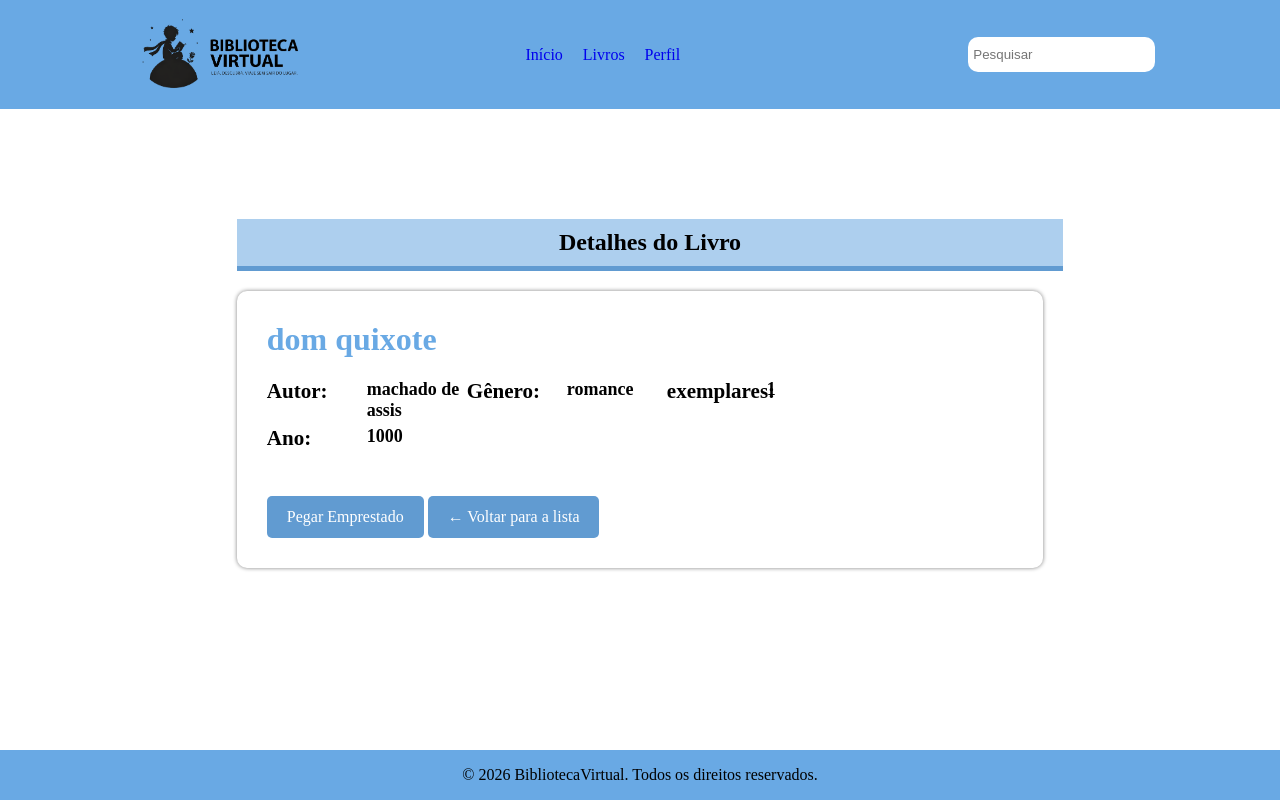
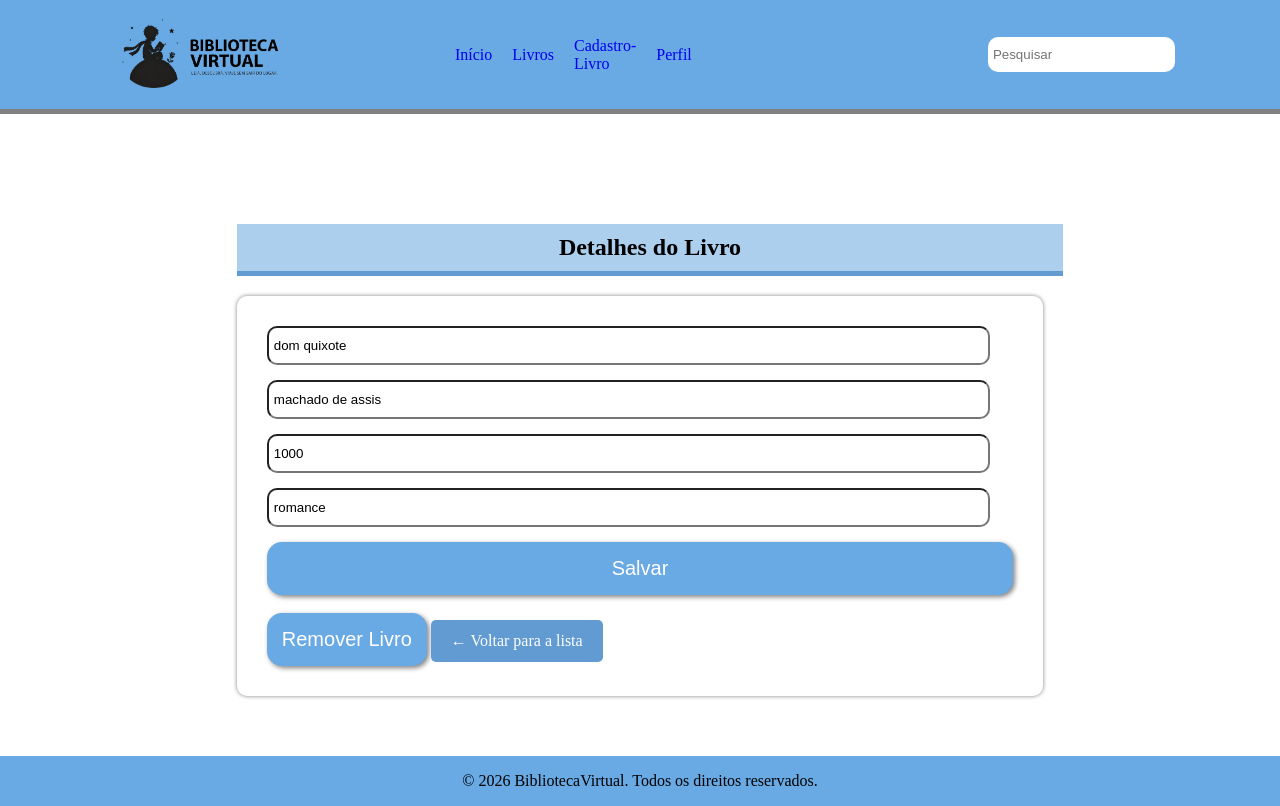
Before and after one commit to Mdrs-Arthur/projeto3b, a Flask app: page /detalhe/1 in a window 1280 px wide. Run offline with Flask 3, Linux system fonts and the light colour scheme; a user stored in the database is signed in; data comes from the database, SQL or seed files in the repository; both versions use the stored data as it was after the commit.

Commit message:
Criei uma função para excluir exemplares, adicionei a criação de um usuario no seed, fiz alterações no uso do exigir_login, adicionei a necessidade de ser adm para cadastrar livro, e criei a rota para excluir e editar livros. Também fiz algumas alterações necessarias em alguns arquivos HTML.

```diff
--- a/Templates/base.html
+++ b/Templates/base.html
@@ -20,6 +20,9 @@
                     <nav>
                         <a href="{{url_for('index')}}">Início</a>
                         <a href="{{ url_for('livro.livros' ) }}">Livros</a>
+                        {% if session['usuario_nome'] == 'Adm' %}
+                            <a href="{{ url_for('livro.cadastrar_livro' ) }}">Cadastro-Livro</a>
+                        {% endif %}
                         {% if 'usuario_id' in session %}
                             <a href="{{ url_for('auth.perfil' ) }}">Perfil</a>
                         {% else %}
@@ -32,7 +35,7 @@
 
     </header>
 
-    <div class="container">
+    <div class="flash_cont">
         {% with mensagens = get_flashed_messages(with_categories=true) %}
             {% if mensagens %}
             <div class="flash">
@@ -42,7 +45,9 @@
             </div>
             {% endif %}
         {% endwith %}
+    </div>
 
+    <div class="container">
         {% block cont %}
         {% endblock %}
     </div>
--- a/Templates/cadastro.html
+++ b/Templates/cadastro.html
@@ -9,7 +9,6 @@
             <input type="text" name="nome" placeholder="Usuario" required>
             <input type="email" name="email" placeholder="Email" required>
             <input type="password" name="senha" placeholder="Senha" required>
-            <input type="text" name="codigo_admin" placeholder="Código de administrador" id="codigo_admin">
             <button type="submit">Cadastrar</button>
         </form>
         <p>Já possui conta? <a href="{{url_for('auth.login')}}">Entrar</a></p>
--- a/blueprints/livro/Templates/detalhe_livro.html
+++ b/blueprints/livro/Templates/detalhe_livro.html
@@ -8,6 +8,23 @@
 
     <div class="detalhe-livro">
 
+        {% if session['usuario_nome'] == 'Adm' %}
+            <form method="POST" action="{{ url_for('livro.editar', id=livro.id ) }}">
+                <input type="text" name="titulo" value="{{ livro.titulo }}">
+                {% for autor in autores %}
+                    <input type="text" name="autor" value="{{ autor }}">
+                {% endfor %}
+                <input type="number" name="ano" value="{{ livro.ano }}">
+                <input type="text" name="genero" value="{{ livro.genero }}">
+                <button type="submit">Salvar</button>
+            </form>
+            <a href="{{ url_for('livro.excluir', id=livro.id ) }}">
+                <button id="del">Remover Livro</button>
+            </a>
+            <a href="{{ url_for('livro.livros') }}" class="voltar">
+                ← Voltar para a lista
+            </a>
+        {% else %}
             <div class="informacoes">
 
                 <h1>{{ livro.titulo }}</h1>
@@ -18,26 +35,30 @@
                         {% for autor in autores %}
                             <h4>{{ autor }}</h4>
                         {% endfor %}
-                    <h3>Gênero:</h3>
-                    <h4>{{ livro.genero }}</h4>
-                    <h3>exemplares:</h3>
-                    <h4>{{exemplares}}</h4>
                     </div>
                     <div class="info">
                         <h3>Ano:</h3>
                         <h4>{{ livro.ano }}</h4>
                     </div>
+                    <div class="info">
+                        <h3>Gênero:</h3>
+                        <h4>{{ livro.genero }}</h4>
                     </div>
-
+                    <div class="info">
+                        <h3>Exemplares:</h3>
+                        <h4>{{exemplares}}</h4>
+                    </div>
+                </div>
                 <a href="{{ url_for('livro.emprestimo', livro_id = livro.id ) }}" class="voltar">
                     Pegar Emprestado
                 </a>
-
                 <a href="{{ url_for('livro.livros') }}" class="voltar">
                     ← Voltar para a lista
                 </a>
 
             </div>
+        {% endif %}
+
 
     </div>
 
@@ -86,13 +107,13 @@ h2 {
 .informacao {
     display: flex;
     flex-direction: column;
-    gap: 5px;
+    gap: 15px;
     margin-bottom: 20px;
     font-size: 18px;
 }
 
 .informacao h3, h4 {
-    width: 100px;
+    width: 15%;
     margin: 0;
 }
 .info{
--- a/blueprints/livro/routes.py
+++ b/blueprints/livro/routes.py
@@ -35,6 +35,10 @@ def livros():
 
 @livro.route('/detalhe/<int:livro_id>')
 def detalhe(livro_id):
+    seguranca = exigir_login()
+    if seguranca:
+        return seguranca
+
     with SessionLocal() as secao:
         livro = buscar_l_p_id(secao, livro_id)
         autores = [autor.nome for autor in livro.autores]
@@ -43,7 +47,10 @@ def detalhe(livro_id):
 
 @livro.route('/emprestimo/<int:livro_id>')
 def emprestimo(livro_id):
-    exigir_login()
+    seguranca = exigir_login()
+    if seguranca:
+        return seguranca
+
     usuario_id = session['usuario_id']
 
     with SessionLocal() as secao:
@@ -59,8 +66,9 @@ def emprestimo(livro_id):
 
 @livro.route('/devolucao/<int:livro_id>')
 def devolucao(livro_id):
-
-    exigir_login()
+    seguranca = exigir_login()
+    if seguranca:
+        return seguranca
 
     usuario_id = session['usuario_id']
 
@@ -76,20 +84,79 @@ def devolucao(livro_id):
 
 @livro.route('/cadastrar_livro', methods=['GET', 'POST'])
 def cadastrar_livro():
-    if request.method == 'POST':
-        titulo = request.form['titulo']
-        autores = request.form['autor']
-        ano = request.form['ano']
-        genero = request.form['genero']
+    seguranca = exigir_login()
+    if seguranca:
+        return seguranca
+    with SessionLocal() as secao:
+        usuario = buscar_u_p_id(secao, usuario_id=session['usuario_id'])
+        if usuario.nome == 'Adm':
+            if request.method == 'POST':
+                titulo = request.form['titulo']
+                autores = request.form['autor']
+                ano = request.form['ano']
+                genero = request.form['genero']
 
-        with SessionLocal() as secao:
-            resultado = criar_livro(secao, titulo, ano, genero, autores)
+                resultado = criar_livro(secao, titulo, ano, genero, autores)
 
-        if resultado:
-            flash('Livro cadastrado com sucesso!')
-        else:
-            flash('Autor não encontrado!')
+                if resultado:
+                    flash('Livro cadastrado com sucesso!')
+                else:
+                    flash('Autor não encontrado!')
 
-        return redirect(url_for('livro.livros'))
+                return redirect(url_for('livro.livros'))
 
-    return render_template('cadastro_livro.html')
+            return render_template('cadastro_livro.html')
+    flash('Rota protegida para admin!')
+    return redirect(url_for('index'))
+
+@livro.route('/excluir_livro/<int:id>')
+def excluir(id):
+    seguranca = exigir_login()
+    if seguranca:
+        return seguranca
+
+    if session.get('usuario_nome') != 'Adm':
+        return redirect(url_for('index'))
+
+    with SessionLocal() as secao:
+        livro = buscar_l_p_id(secao, id)
+
+        if  livro:
+            excluir_exem(secao, livro.id)
+            secao.delete(livro)
+            secao.commit()
+            return redirect(url_for('livro.livros'))
+
+    return redirect(url_for('livro.livros'))
+
+@livro.route('/editar_livro/<int:id>', methods=['POST'])
+def editar(id):
+    seguranca = exigir_login()
+    if seguranca:
+        return seguranca
+
+    if session.get('usuario_nome') != 'Adm':
+            return redirect(url_for('index'))
+
+    with SessionLocal() as secao:
+        if request.method == 'POST':
+            titulo_novo = request.form.get('titulo')
+            autor_novo = request.form.get('autor')
+            ano_novo = request.form.get('ano')
+            genero_novo = request.form.get('genero')
+
+
+            livro = buscar_l_p_id(secao, id)
+
+            if livro:
+                livro.titulo = titulo_novo
+                livro.autor = autor_novo
+                livro.ano = ano_novo
+                livro.genero = genero_novo
+
+                secao.commit()
+                return redirect(url_for('livro.livros'))
+            flash('Livro não encontrado!')
+            return redirect(url_for('livro.livros'))
+
+    return redirect(url_for('livro.livros'))
--- a/consultas.py
+++ b/consultas.py
@@ -1,5 +1,5 @@
 from flask import session, flash, redirect, url_for
-from sqlalchemy import select
+from sqlalchemy import select, delete
 from models import Usuario
 from models import Livro
 from models import Autor
@@ -91,6 +91,7 @@ def buscar_l_p_autor(session, autor):
 def listar_livros(session):
     livros = session.scalars(select(Livro)).all()
     return livros
+
 def emprestar_livro(secao, livro_id, usuario_id):
 
     exemplar = secao.scalar(select(Exemplar).where(Exemplar.id_livro == livro_id, Exemplar.emprestimo == None))
@@ -116,6 +117,11 @@ def devolver_livro(secao, livro_id, usuario_id):
     secao.commit()
 
     return True
+
+def excluir_exem(session, livro_id):
+    session.execute(delete(Exemplar).where(Exemplar.id_livro == livro_id))
+    return None
+
 # esse é diferente pq o autor é um relacionamento de livro , e n um paramentro viu (essa qual?)
 #o .any ve se tem algum autor relacionado aquele livro
 
--- a/static/css/base.css
+++ b/static/css/base.css
@@ -97,13 +97,14 @@ form input{
 h1{
     color: var(--cor-principal);
 }
+.flash_cont{
+    width: 100%;
+    margin: 0;
+    padding: 0;
+    border-bottom: 5px solid gray;
+}
 .flash {
-    max-width: 90%;
-    min-width: 50%;
+    width: 100%;
     padding: 10px;
-    box-shadow: 0px 0px 5px gray;
-    border-radius: 25px;
-    margin-bottom: 10px;
-    display: flex;
-    flex-direction: row;
+    margin: 0;
 }
```
Also changed, not shown: Templates/perfil.html (+10 -1 lines), blueprints/auth/routes.py (+19 -17 lines), seed.py (+8 -2 lines), biblioteca.db. Lines whose indentation alone changed are shown as unchanged.
